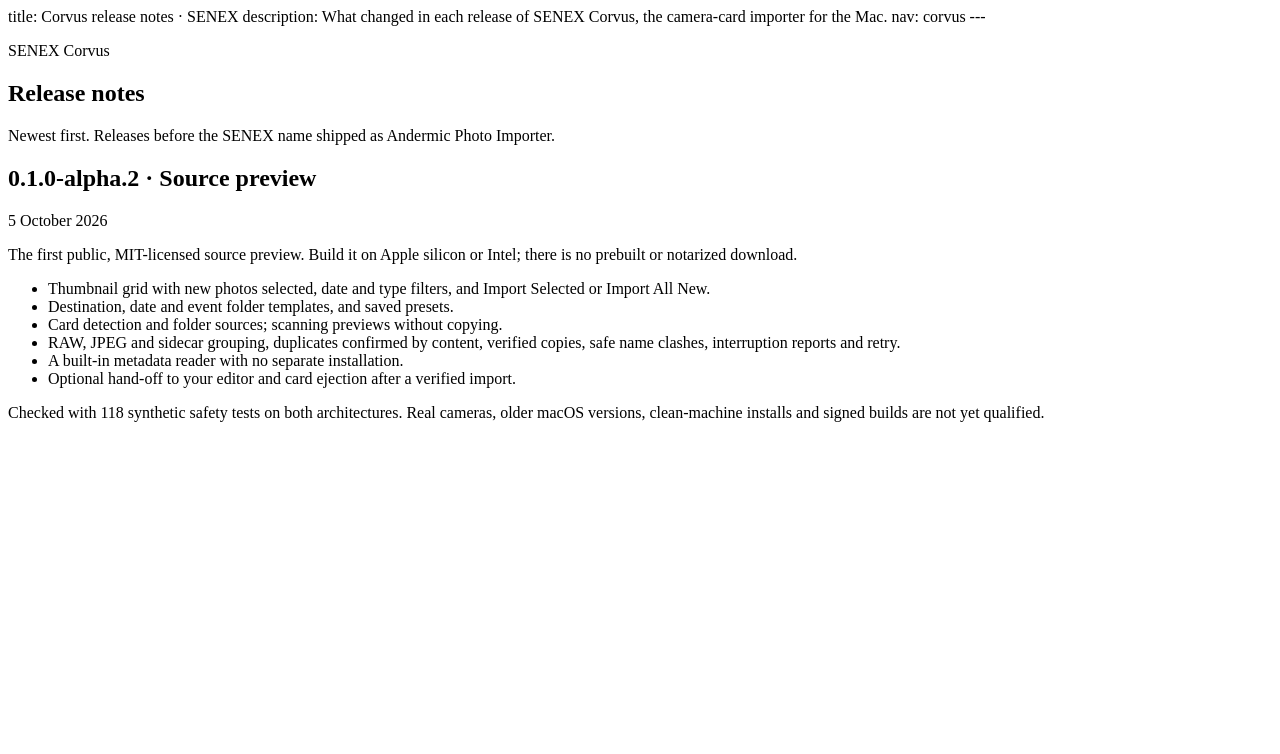
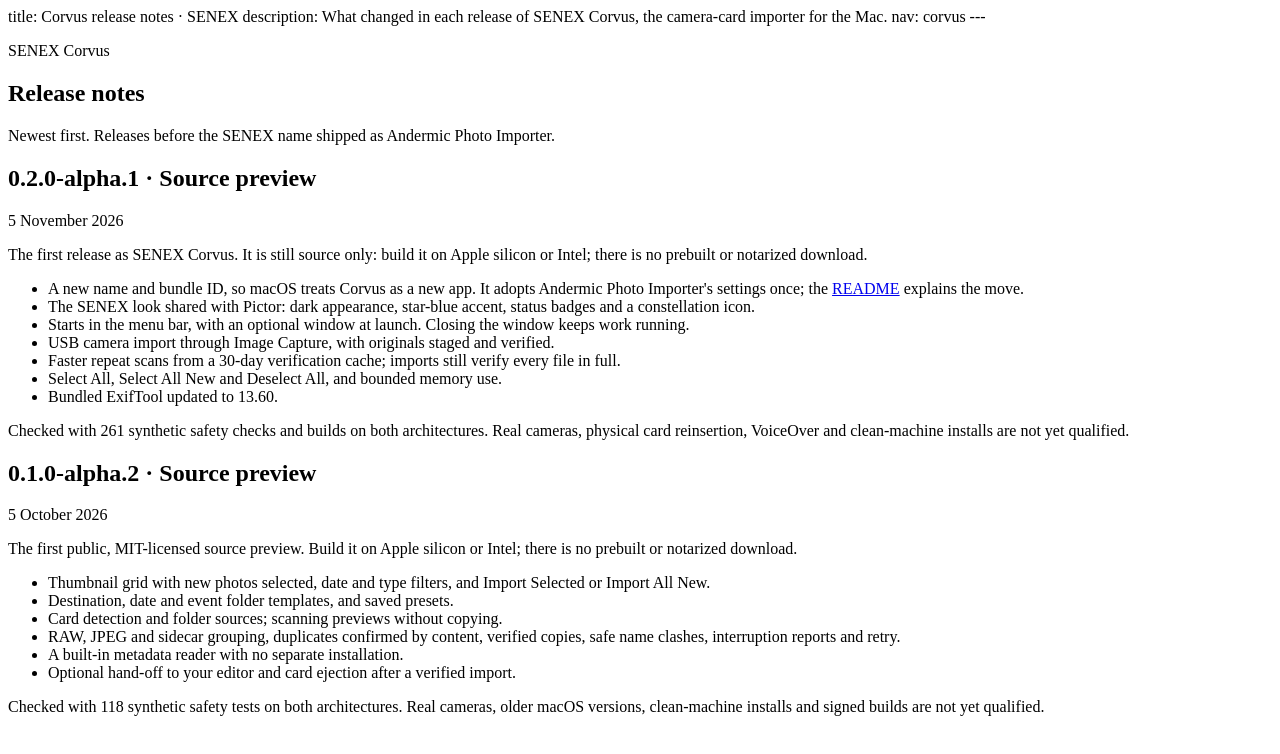
Before and after one commit to endthestart/senexapps, a plain HTML site: page src/pages/corvus/changelog/index.html in a window 1280 px wide. Drawn offline with Linux system fonts and the light colour scheme.

Commit message:
Point Corvus at senex-corvus and add 0.2.0-alpha.1
Corvus's repository is now senex-corvus and its first release under the new name is out, so the links, clone commands, version details and release notes follow.

```diff
--- a/src/pages/corvus/changelog/index.html
+++ b/src/pages/corvus/changelog/index.html
@@ -6,6 +6,22 @@ nav: corvus
   <p class="eyebrow">SENEX Corvus</p>
   <h1>Release notes</h1>
   <p class="lead">Newest first. Releases before the SENEX name shipped as Andermic Photo Importer.</p>
+
+  <article class="release">
+    <h2>0.2.0-alpha.1 · Source preview</h2>
+    <time datetime="2026-11-05">5 November 2026</time>
+    <p>The first release as SENEX Corvus. It is still source only: build it on Apple silicon or Intel; there is no prebuilt or notarized download.</p>
+    <ul>
+      <li>A new name and bundle ID, so macOS treats Corvus as a new app. It adopts Andermic Photo Importer's settings once; the <a href="https://github.com/endthestart/senex-corvus#readme">README</a> explains the move.</li>
+      <li>The SENEX look shared with Pictor: dark appearance, star-blue accent, status badges and a constellation icon.</li>
+      <li>Starts in the menu bar, with an optional window at launch. Closing the window keeps work running.</li>
+      <li>USB camera import through Image Capture, with originals staged and verified.</li>
+      <li>Faster repeat scans from a 30-day verification cache; imports still verify every file in full.</li>
+      <li>Select All, Select All New and Deselect All, and bounded memory use.</li>
+      <li>Bundled ExifTool updated to 13.60.</li>
+    </ul>
+    <p class="muted">Checked with 261 synthetic safety checks and builds on both architectures. Real cameras, physical card reinsertion, VoiceOver and clean-machine installs are not yet qualified.</p>
+  </article>
 
   <article class="release">
     <h2>0.1.0-alpha.2 · Source preview</h2>
```
Also changed, not shown: src/pages/about/index.html (+1 -1 lines), src/pages/corvus/index.html (+6 -6 lines), src/pages/support/index.html (+3 -3 lines), 1 other file.
